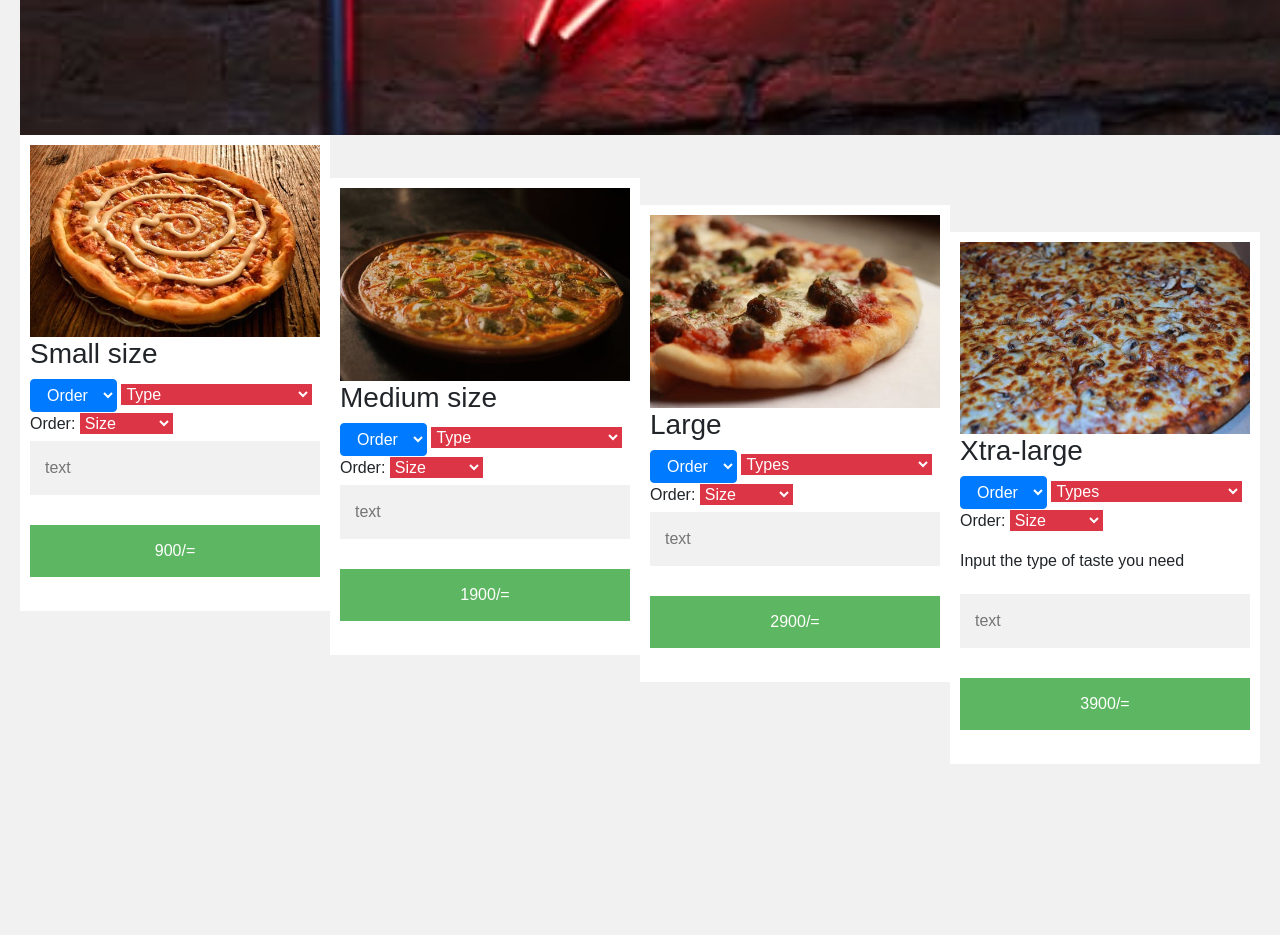
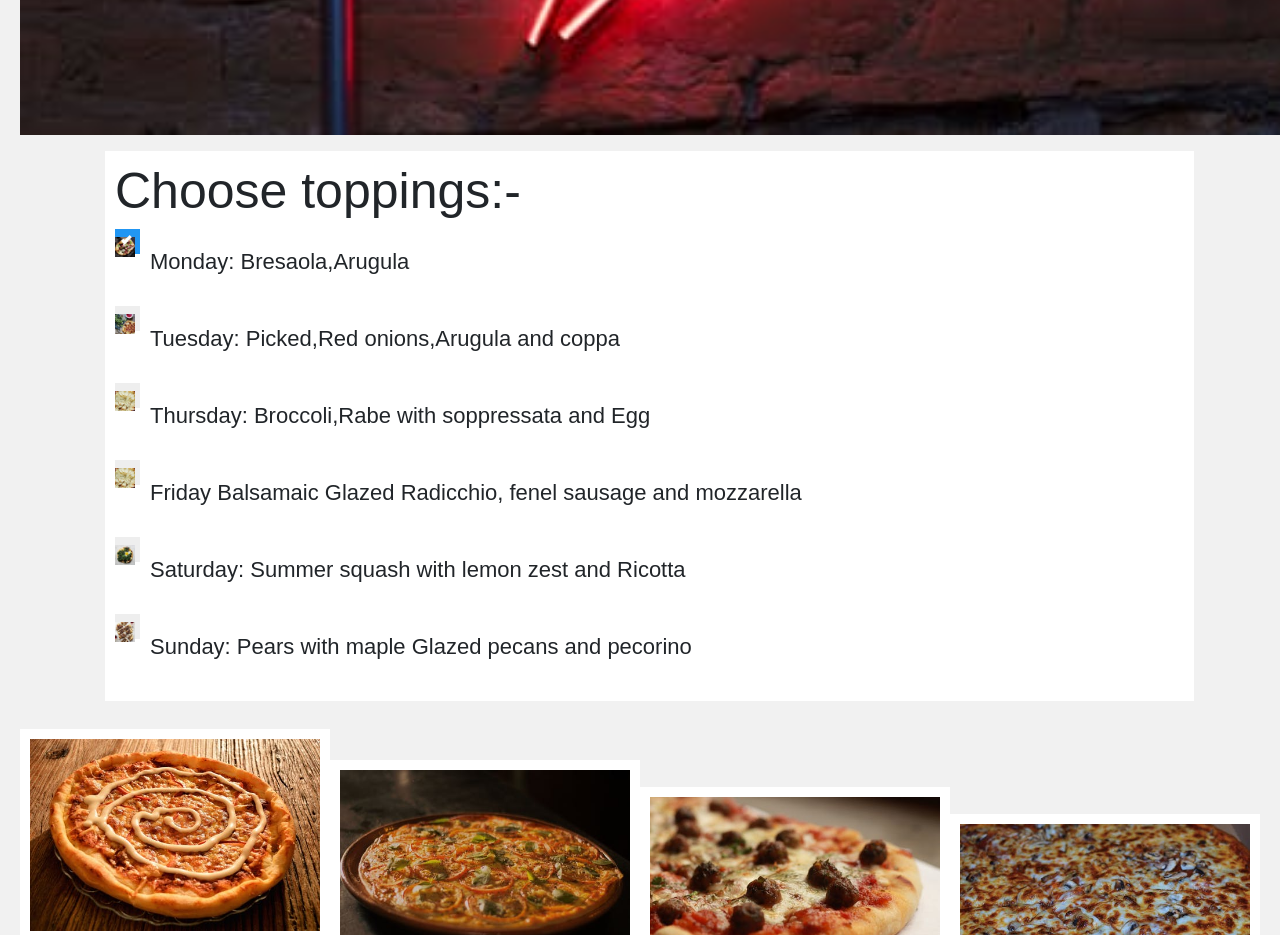
Before and after one commit to estonkaranja/Pizza-inn, a plain HTML site: page index.html in a window 1280 px wide. Shown: the part 840-1775 px from the top of the page. Before the commit the page ends 1604 px from the top, so only its background shows below. Drawn offline with Linux system fonts and the light colour scheme.

Commit message:
added some changes

```diff
--- a/css/style.css
+++ b/css/style.css
@@ -219,3 +219,70 @@ hr {
      width: 100%;
   }
 }
+/* The container */
+.container {
+  display: block;
+  position: relative;
+  padding-left: 35px;
+  margin-bottom: 12px;
+  cursor: pointer;
+  font-size: 22px;
+  -webkit-user-select: none;
+  -moz-user-select: none;
+  -ms-user-select: none;
+  user-select: none;
+}
+
+/* Hide the browser's default checkbox */
+.container input {
+  position: absolute;
+  opacity: 0;
+  cursor: pointer;
+  height: 0;
+  width: 0;
+}
+
+/* Create a custom checkbox */
+.checkmark {
+  position: absolute;
+  top: 0;
+  left: 0;
+  height: 25px;
+  width: 25px;
+  background-color: #eee;
+}
+
+/* On mouse-over, add a grey background color */
+.container:hover input ~ .checkmark {
+  background-color: #ccc;
+}
+
+/* When the checkbox is checked, add a blue background */
+.container input:checked ~ .checkmark {
+  background-color: #2196F3;
+}
+
+/* Create the checkmark/indicator (hidden when not checked) */
+.checkmark:after {
+  content: "";
+  position: absolute;
+  display: none;
+}
+
+/* Show the checkmark when checked */
+.container input:checked ~ .checkmark:after {
+  display: block;
+}
+
+/* Style the checkmark/indicator */
+.container .checkmark:after {
+  left: 9px;
+  top: 5px;
+  width: 5px;
+  height: 10px;
+  border: solid white;
+  border-width: 0 3px 3px 0;
+  -webkit-transform: rotate(45deg);
+  -ms-transform: rotate(45deg);
+  transform: rotate(45deg);
+}
--- a/index.html
+++ b/index.html
@@ -19,9 +19,39 @@
       </div>
     </div>
       <img src="./Images/pexels-photo-1596888.jpeg" alt="photo of Pizza-Inn foods." width="1300px">
+      <div class="container">
+        <div class="content">
+      <h1>Choose toppings:-</h1>
+      <label class="container">Monday: Bresaola,Arugula
+  <input type="checkbox" checked="checked">
+  <span class="checkmark"><img src="./Images/image.webp" width="20px;"></span>
+</label>
+<label class="container">Tuesday: Picked,Red onions,Arugula and coppa
+  <input type="checkbox">
+  <span class="checkmark"><img src="./Images/image (1).webp" width="20px;"></span>
+</label>
+<label class="container">Thursday: Broccoli,Rabe with soppressata and Egg
+  <input type="checkbox">
+  <span class="checkmark"><img src="./Images/image (2).webp" width="20px;"</span>
+</label>
+<label class="container">Friday Balsamaic Glazed Radicchio, fenel sausage and mozzarella
+  <input type="checkbox">
+  <span class="checkmark"><img src="./Images/image (3).webp" width="20px;"</span>
+</label>
+<label class="container">Saturday: Summer squash with lemon zest and Ricotta
+  <input type="checkbox">
+  <span class="checkmark"><img src="./Images/image (4).webp" width="20px;"</span>
+</label>
+<label class="container">Sunday: Pears with maple Glazed pecans and pecorino
+  <input type="checkbox">
+  <span class="checkmark"><img src="./Images/image (5).webp" width="20px;"</span>
+</label>
+      </div>
+      </div>
   <div class="column">
     <div class="content">
       <img src="./Images/pexels-photo-1166120.jpeg" alt="Mountains" style="width:100%">
+
       <h3>Small size</h3>
             <select name="DoBmonth" class="btn btn-primary">
     <option>Order</option>
@@ -79,6 +109,7 @@
           <option value="1">Xtra-large</option>
         </select>
         <input type="text" placeholder="text"/>
+
         <button onclick="alert('your order is placed')">
                      1900/=
                    </button>
@@ -111,6 +142,7 @@
           <option value="1">Xtra-large</option>
         </select>
         <input type="text" placeholder="text"/>
+
         <button  onclick="alert('Your order is placed')"> 2900/=
 
                     </button>
@@ -143,12 +175,13 @@
           <option value="1">Large</option>
           <option value="1">Xtra-large</option>
         </select>
-        <P>Input the type of taste you need</P>
         <input type="text" placeholder="text"/>
+
          <button onclick="alert('YOur order is placed')"> 3900/=
                     </button></p>
     </div>
     </div>
   </div>
+
 </body>
 </html>
```
Also changed, not shown: Images/image (1).webp (added), Images/image (2).webp (added), Images/image (3).webp (added), Images/image (4).webp (added), Images/image (5).webp (added), Images/image (6).webp (added), Images/image (7).webp (added), Images/image.webp (added).
